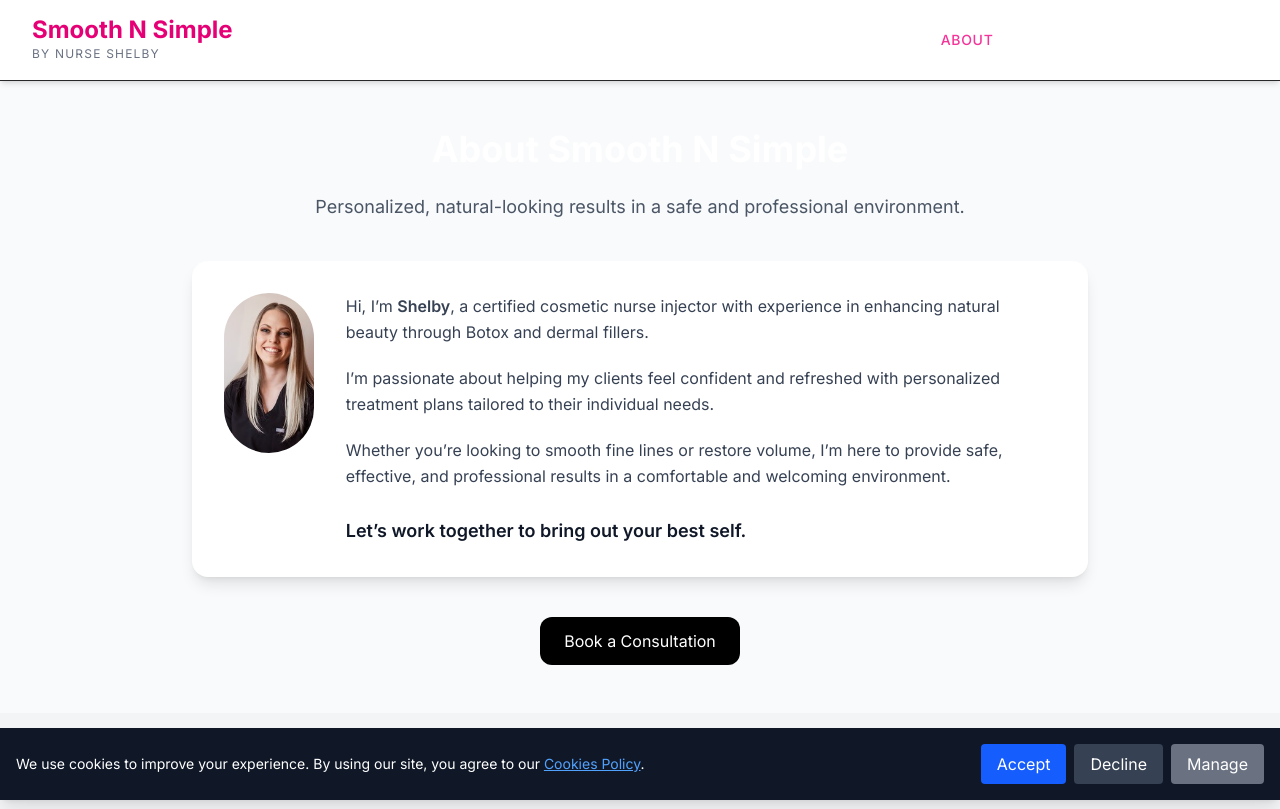
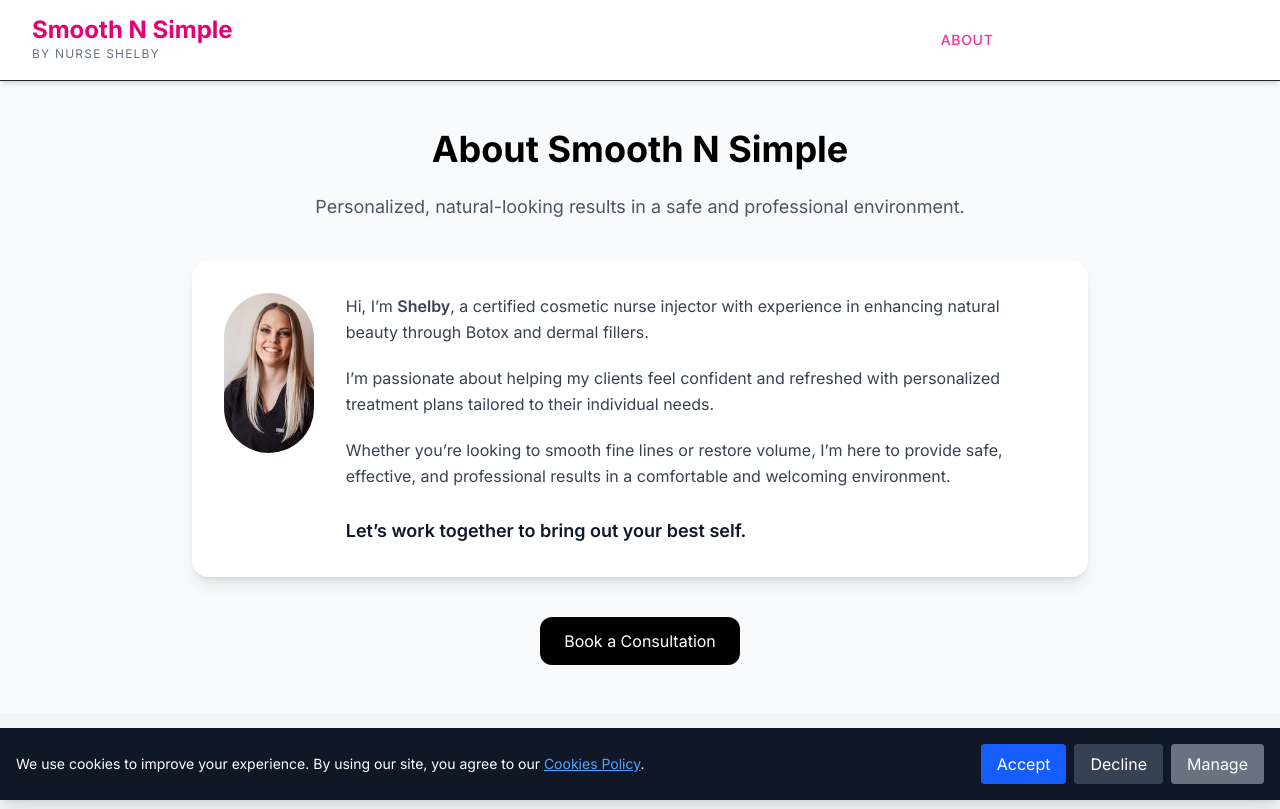
Before and after one commit to asteenburg/smoothnsimple, a Next.js app: page /about in a window 1280 px wide. Built offline with nearby package versions, Linux system fonts and the light colour scheme.

Commit message:
Update page.tsx

```diff
--- a/app/about/page.tsx
+++ b/app/about/page.tsx
@@ -6,7 +6,7 @@ export default function About() {
     <div className='flex flex-col min-h-screen overflow-x-hidden'>
       <Header />
 
-      <main className='flex-1 px-6 py-12 bg-gray-50 dark:bg-black flex flex-col items-center'>
+      <main className='flex-1 px-6 py-12 bg-gray-50 text-black dark:bg-black flex flex-col items-center'>
         <div className='max-w-4xl w-full text-center'>
           {/* Heading */}
           <h1 className='text-4xl font-bold mb-6'>About Smooth N Simple</h1>
```
